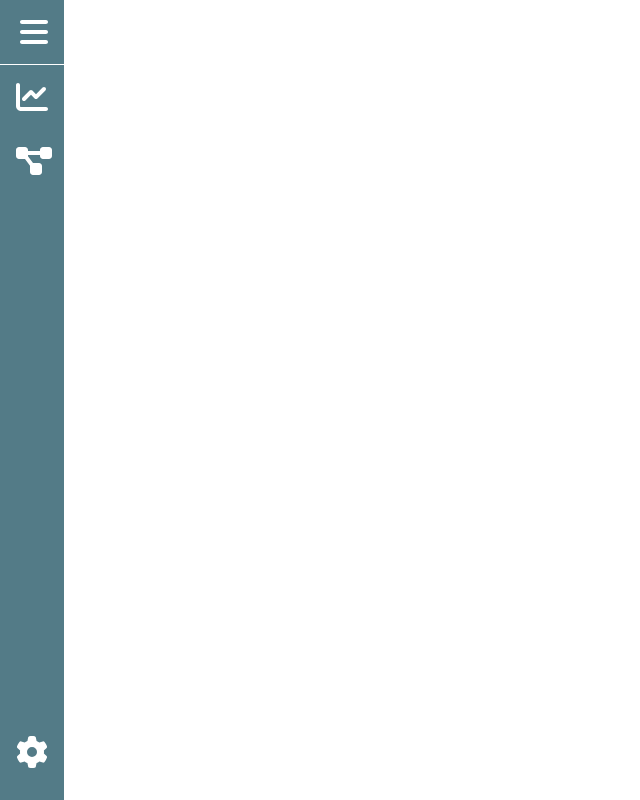
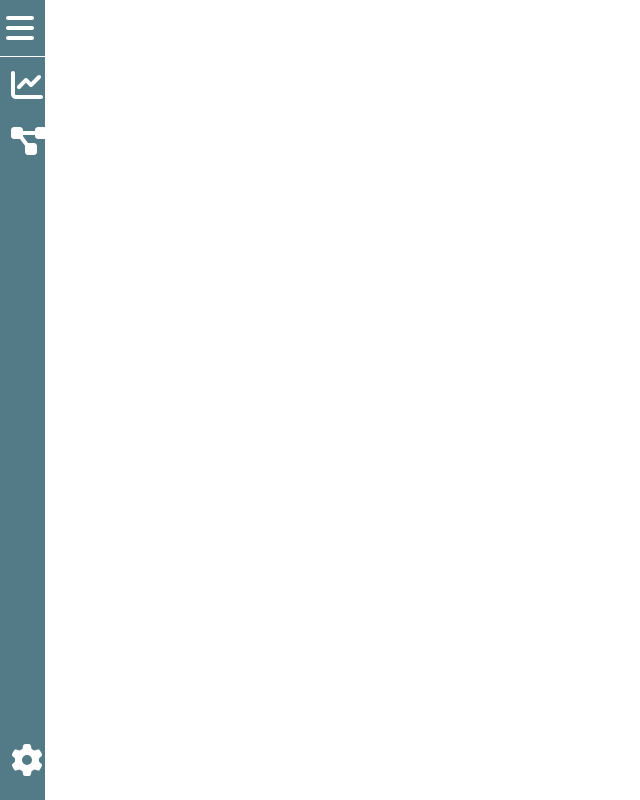
Before and after one commit to TELBC/Netanol, a Nuxt app in the folder Manager/: page / in a window 1280 px wide. Shown: the whole page, without its empty margins (0-640 px from the left). Built offline with nearby package versions, Linux system fonts and the light colour scheme.

Commit message:
minor(frontend): replace rem with vh and vw in css

```diff
--- a/Manager/components/TapasSidebar.vue
+++ b/Manager/components/TapasSidebar.vue
@@ -38,7 +38,7 @@ import {FontAwesomeIcon} from "@fortawesome/vue-fontawesome";
   overflow: hidden;
   left: 0;
   top: 0;
-  width: 4rem;
+  width: 3.5vw;
   height: 100vh;
   background: #537B87;
   color: white;
@@ -46,16 +46,15 @@ import {FontAwesomeIcon} from "@fortawesome/vue-fontawesome";
   //font-family: 'Open Sans', sans-serif;
   transition: 0.2s ease-in-out;
   user-select: none;
-  z-index: 999;
 }
 
 .sidebar-main:hover {
-  width: 18rem;
+  width: 15.75vw;
   overflow: visible;
 
   .toggle-sidebar-wrap {
     justify-content: flex-end;
-    padding-right: 1rem;
+    padding-right: 0.875vw;
   }
 }
 
@@ -69,8 +68,8 @@ a {
   flex-direction: row;
   flex-wrap: nowrap;
   align-items: center;
-  padding-top: 1rem;
-  padding-bottom: 1rem;
+  padding-top: 1.5vh;
+  padding-bottom: 1.5vh;
 }
 
 a:hover {
@@ -94,13 +93,13 @@ a:active {
 }
 
 #toggle-sidebar {
-  margin-top: 1rem;
+  margin-top: 1.5vh;
 }
 
 .toggle-sidebar-wrap {
   display: flex;
   justify-content: center;
-  padding-bottom: 1rem;
+  padding-bottom: 1.5vh;
   border-bottom: 1px solid white;
 }
 
@@ -108,7 +107,7 @@ p {
   color: white;
   white-space: nowrap;
   font-size: 1.3rem;
-  margin-left: 1rem;
+  margin-left: 0.875vw;
   transition: 0.1s ease-in-out;
   opacity: 0;
 }
@@ -116,13 +115,13 @@ p {
 .faicon {
   cursor: pointer;
   color: white;
-  margin-left: 1rem;
+  margin-left: 0.875vw;
 }
 
 #settings-icon {
-  padding-top: 1rem;
+  padding-top: 1.5vh;
   margin-top: auto;
-  margin-bottom: 1rem;
+  margin-bottom: 1.5vh;
   cursor: pointer;
 }
 </style>
```
